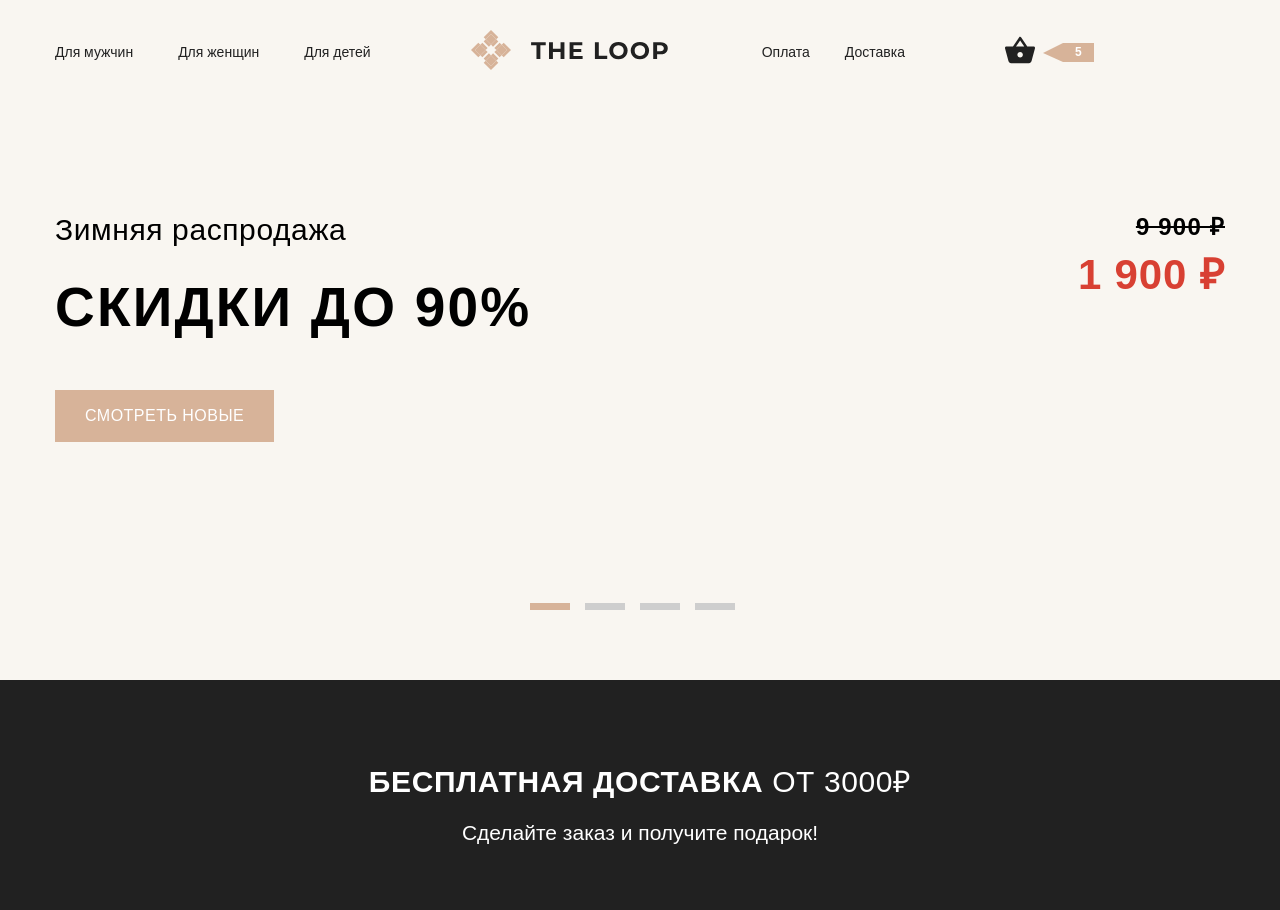
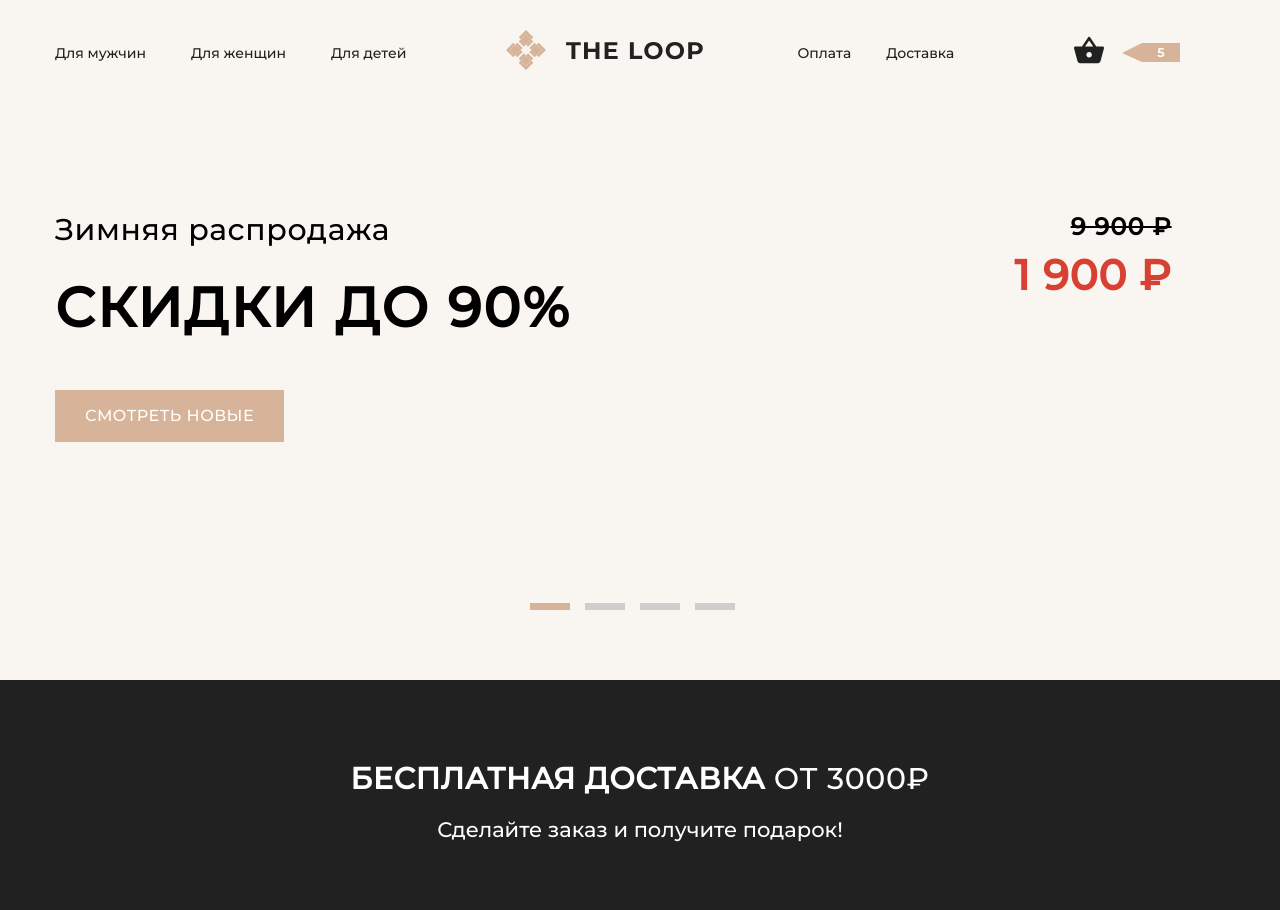
Before and after one commit to Ashymaliev/The-Loop, a plain HTML site: page index.html in a window 1280 px wide. Shown: the top 910 px of the page. Drawn offline with Linux system fonts and the light colour scheme.

Commit message:
re-built maket

```diff
--- a/css/base.css
+++ b/css/base.css
@@ -5,7 +5,7 @@
   }
 
   body {
-    font-family: Montserrat , sans-serif;
+    font-family: 'Montserrat' , sans-serif;
   }
 
   .container {
@@ -44,7 +44,7 @@
   }
 
   .font-regular {
-    font-weight: 400;
+    font-weight: 300;
   }
 
   @media screen and (max-width: 1024px) {
--- a/css/delivery.css
+++ b/css/delivery.css
@@ -16,8 +16,11 @@ letter-spacing: 0.02em;
 }
 
 .delivery__description {
-  margin-top: 20px;
-  font-style: normal;
-  font-weight: 300;
-	font-size: 21px;
+font-family: Montserrat;
+margin-top: 20px;
+font-style: normal;
+font-weight: 300;
+font-size: 21px;
+line-height: 26px;
+text-align: center;
 }
--- a/css/header.css
+++ b/css/header.css
@@ -50,16 +50,16 @@ margin: 0;
 }
 
 .header__shop {
-  margin-left: 100px;
+  margin-left: 120px;
 }
 
 .shop__basket {
-  margin-right: 28px;
+  margin-right: 38px;
 }
 
 .shop__count span {
   position: relative;
-  padding: 2px 12px;
+  padding: 2px 15px;
   font-style: normal;
   font-weight: bold;
   font-size: 12px;
--- a/css/hero.css
+++ b/css/hero.css
@@ -41,6 +41,7 @@
 
   .hero__item {
     position: relative;
+    padding-right: 30px;
   }
 
   .hero__oldPrice,
@@ -77,7 +78,7 @@
   }
 
   .col-6 {
-    width: 50%;
+    width: 49%;
   }
 
   .slick-initialized .slick-slide {
--- a/index.html
+++ b/index.html
@@ -5,6 +5,7 @@
   <meta charset="UTF-8">
   <meta name="viewport" content="width=device-width, initial-scale=1.0">
   <link rel="stylesheet" href="./css/index.css">
+  <link href="https://fonts.googleapis.com/css2?family=Montserrat:ital,wght@0,500;1,400&display=swap" rel="stylesheet">
   <title>The Loop</title>
 </head>
 
```
